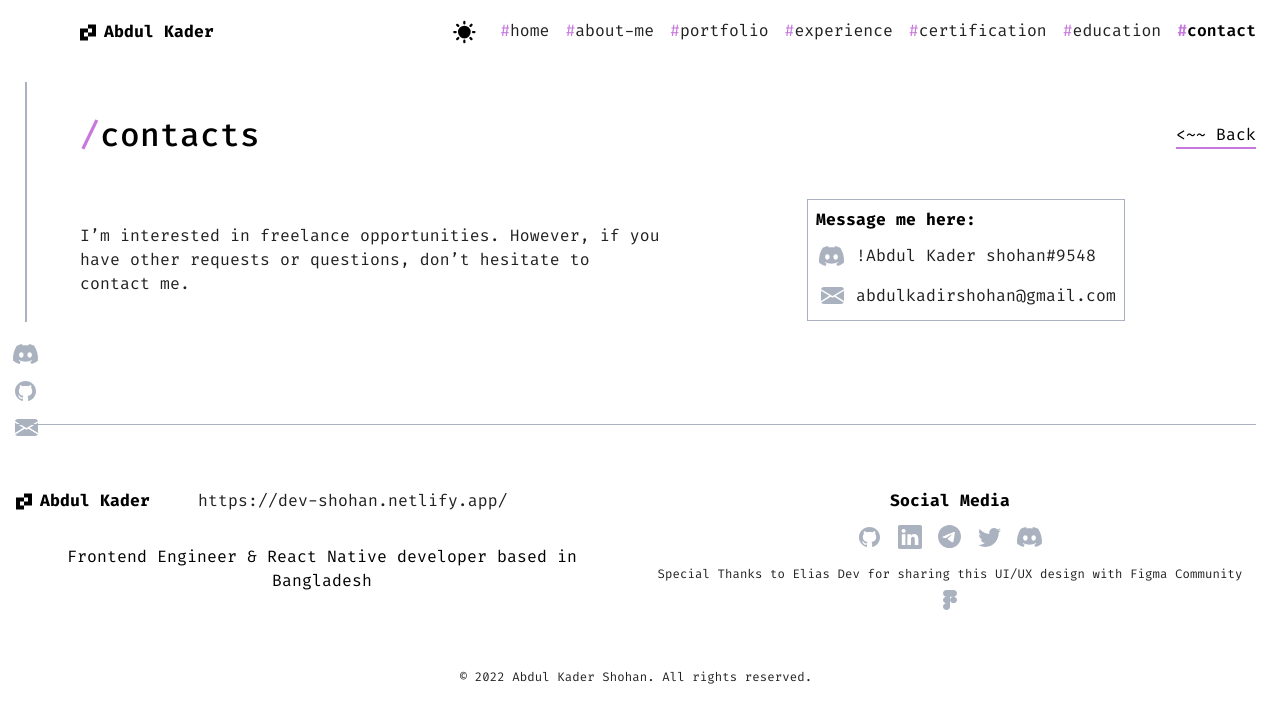
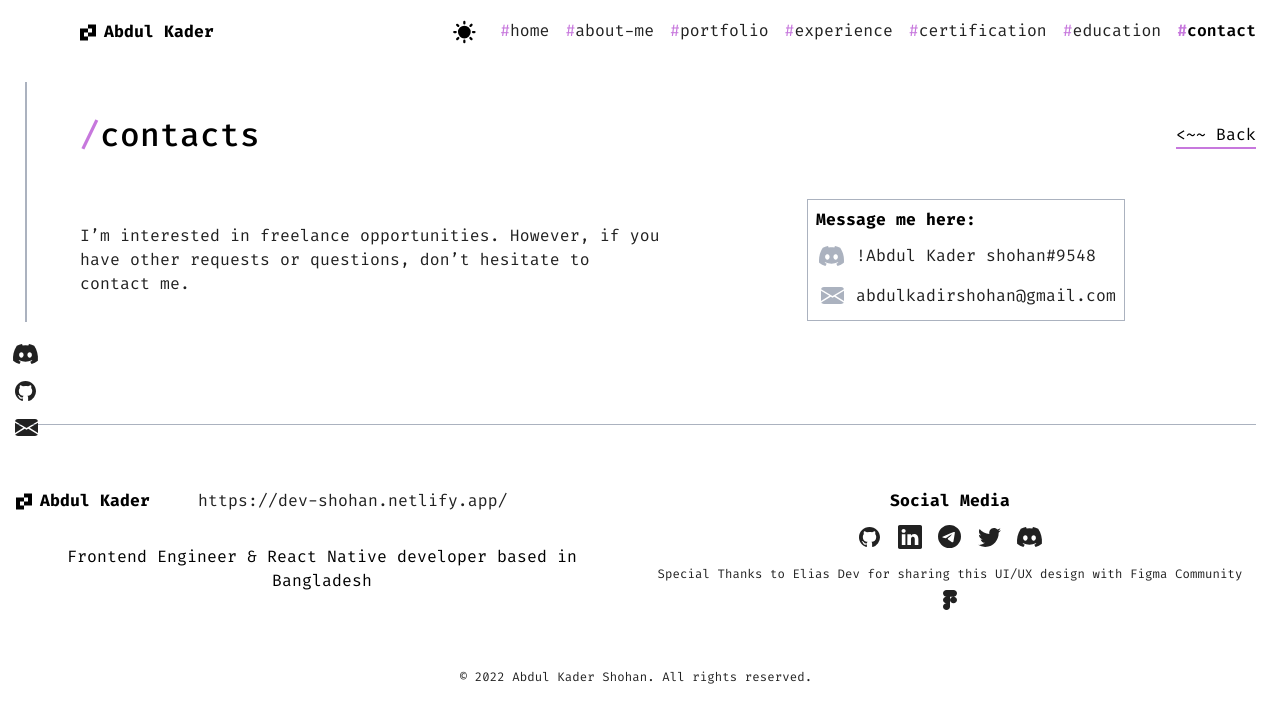
Before and after one commit to abdulkadershohan/react-protfolio, a React (Create React App) app: page /contact in a window 1280 px wide. Shown: the top 722 px of the page. Built offline with nearby package versions, Linux system fonts and the light colour scheme.

Commit message:
icon dual mode

```diff
--- /dev/null
+++ b/src/assets/svg/DiscordIcon.jsx
@@ -0,0 +1,21 @@
+import * as React from "react"
+import { useSelector } from "react-redux"
+const DiscordIcon = () => {
+    const { mode, textLight, textGray } = useSelector(state => state.theme)
+    const isDark = Boolean(mode === 'dark')
+    return (
+        <svg
+            xmlns="http://www.w3.org/2000/svg"
+            width={32}
+            height={32}
+            fill="none"
+
+        >
+            <path
+                fill={isDark ? textLight : textGray}
+                d="M24.164 7.66A19.963 19.963 0 0 0 19.075 6a.075.075 0 0 0-.047.007.08.08 0 0 0-.034.034c-.22.41-.464.946-.634 1.366a18.158 18.158 0 0 0-5.716 0c-.19-.468-.405-.924-.644-1.366a.081.081 0 0 0-.034-.034.076.076 0 0 0-.047-.007 19.826 19.826 0 0 0-5.09 1.658.065.065 0 0 0-.032.03c-3.24 5.082-4.13 10.039-3.694 14.934a.093.093 0 0 0 .033.06 20.388 20.388 0 0 0 6.242 3.313.075.075 0 0 0 .049 0 .08.08 0 0 0 .039-.031c.481-.689.91-1.415 1.278-2.18a.085.085 0 0 0-.016-.096.08.08 0 0 0-.028-.018 13.58 13.58 0 0 1-1.95-.976.081.081 0 0 1-.036-.047.086.086 0 0 1 .005-.061.084.084 0 0 1 .023-.031c.132-.104.263-.212.388-.32a.076.076 0 0 1 .08-.012c4.092 1.962 8.521 1.962 12.563 0a.077.077 0 0 1 .083.012c.125.108.257.216.388.32a.084.084 0 0 1 .032.071.086.086 0 0 1-.038.068c-.624.381-1.277.707-1.952.974a.077.077 0 0 0-.029.02.083.083 0 0 0-.022.064c0 .011.004.022.009.033.375.762.805 1.49 1.276 2.179.01.014.024.025.04.03a.075.075 0 0 0 .048.001 20.324 20.324 0 0 0 6.251-3.312.083.083 0 0 0 .033-.06c.522-5.66-.873-10.577-3.697-14.934a.053.053 0 0 0-.031-.031Zm-12.81 11.982c-1.232 0-2.246-1.188-2.246-2.644 0-1.458.995-2.645 2.247-2.645 1.26 0 2.265 1.197 2.247 2.645 0 1.456-.996 2.644-2.247 2.644Zm8.307 0c-1.231 0-2.247-1.188-2.247-2.644 0-1.458.995-2.645 2.247-2.645 1.261 0 2.267 1.197 2.247 2.645 0 1.456-.986 2.644-2.247 2.644Z"
+            />
+        </svg>
+    )
+}
+export default DiscordIcon
--- /dev/null
+++ b/src/assets/svg/EmailIcon.jsx
@@ -0,0 +1,15 @@
+import * as React from "react"
+import { useSelector } from "react-redux"
+const EmailIcon = () => {
+    const { mode, textLight, textGray } = useSelector(state => state.theme)
+    const isDark = Boolean(mode === 'dark')
+    return (
+        <svg xmlns="http://www.w3.org/2000/svg" width={32} height={32} fill="none">
+            <path
+                fill={isDark ? textLight : textGray}
+                d="M5.072 9.203a2.829 2.829 0 0 1 1.01-1.585C6.592 7.218 7.224 7 7.875 7h17.25c.651 0 1.283.218 1.793.618.509.4.865.96 1.01 1.585L16.5 16.087 5.072 9.203ZM5 10.82v10.064l8.342-5.04L5 10.82Zm9.719 5.855L5.275 22.38c.233.485.601.894 1.062 1.18.46.288.993.44 1.538.439h17.25c.544 0 1.078-.152 1.538-.439.46-.287.828-.697 1.061-1.182l-9.444-5.705-1.78 1.073-1.781-1.073v.002Zm4.94-.83L28 20.885V10.82l-8.342 5.023v.002Z"
+            />
+        </svg>
+    )
+}
+export default EmailIcon
--- /dev/null
+++ b/src/assets/svg/FigmaIcon.jsx
@@ -0,0 +1,17 @@
+import * as React from "react"
+import { useSelector } from "react-redux"
+const FigmaIcon = () => {
+    const { mode, textLight, textGray } = useSelector(state => state.theme)
+    const isDark = Boolean(mode === 'dark')
+    return (
+        (
+            <svg xmlns="http://www.w3.org/2000/svg" width={32} height={32} fill="none">
+                <path
+                    fill={isDark ? textLight : textGray}
+                    d="M16 16c0-.884.369-1.732 1.025-2.357a3.59 3.59 0 0 1 2.475-.976 3.59 3.59 0 0 1 2.475.976A3.255 3.255 0 0 1 23 16c0 .884-.369 1.732-1.025 2.357a3.59 3.59 0 0 1-2.475.976 3.59 3.59 0 0 1-2.475-.976A3.255 3.255 0 0 1 16 16Zm-7 6.667c0-.884.369-1.732 1.025-2.357a3.59 3.59 0 0 1 2.475-.977H16v3.334c0 .884-.369 1.732-1.025 2.357A3.59 3.59 0 0 1 12.5 26a3.59 3.59 0 0 1-2.475-.976A3.255 3.255 0 0 1 9 22.667ZM16 6v6.667h3.5a3.59 3.59 0 0 0 2.475-.977A3.255 3.255 0 0 0 23 9.333c0-.884-.369-1.732-1.025-2.357A3.59 3.59 0 0 0 19.5 6H16ZM9 9.333c0 .884.369 1.732 1.025 2.357a3.59 3.59 0 0 0 2.475.977H16V6h-3.5a3.59 3.59 0 0 0-2.475.976A3.255 3.255 0 0 0 9 9.333ZM9 16c0 .884.369 1.732 1.025 2.357a3.59 3.59 0 0 0 2.475.976H16v-6.666h-3.5a3.59 3.59 0 0 0-2.475.976A3.255 3.255 0 0 0 9 16Z"
+                />
+            </svg>
+        )
+    )
+}
+export default FigmaIcon
--- /dev/null
+++ b/src/assets/svg/GithubIcon.jsx
@@ -0,0 +1,15 @@
+import * as React from "react"
+import { useSelector } from "react-redux"
+const GithubIcon = () => {
+    const { mode, textLight, textGray } = useSelector(state => state.theme)
+    const isDark = Boolean(mode === 'dark')
+    return (
+        <svg xmlns="http://www.w3.org/2000/svg" width={32} height={32} fill="none">
+            <path
+                fill={isDark ? textLight : textGray}
+                d="M15.5 6C9.699 6 5 10.588 5 16.253c0 4.537 3.006 8.369 7.18 9.727.524.09.721-.218.721-.487 0-.243-.013-1.05-.013-1.91-2.638.475-3.32-.627-3.53-1.204-.119-.295-.63-1.205-1.077-1.448-.367-.192-.892-.667-.013-.68.827-.012 1.418.744 1.614 1.051.946 1.551 2.455 1.116 3.059.846.091-.666.367-1.115.669-1.371-2.336-.256-4.777-1.14-4.777-5.062 0-1.115.406-2.038 1.076-2.756-.105-.256-.473-1.307.105-2.717 0 0 .88-.269 2.887 1.051a9.964 9.964 0 0 1 2.625-.346c.893 0 1.785.115 2.625.346 2.008-1.333 2.888-1.05 2.888-1.05.577 1.409.21 2.46.105 2.716.67.718 1.076 1.628 1.076 2.756 0 3.934-2.454 4.806-4.79 5.062.38.32.708.936.708 1.897 0 1.371-.013 2.473-.013 2.82 0 .268.197.589.722.486a10.5 10.5 0 0 0 5.179-3.74A10.105 10.105 0 0 0 26 16.253C26 10.588 21.301 6 15.5 6Z"
+            />
+        </svg>
+    )
+}
+export default GithubIcon
--- /dev/null
+++ b/src/assets/svg/LinkDinIcon.jsx
@@ -0,0 +1,15 @@
+import * as React from "react"
+import { useSelector } from "react-redux"
+const LinkDinIcon = () => {
+    const { mode, textLight, textGray } = useSelector(state => state.theme)
+    const isDark = Boolean(mode === 'dark')
+    return (
+        <svg xmlns="http://www.w3.org/2000/svg" width={32} height={32} fill="none">
+            <path
+                fill={isDark ? textLight : textGray}
+                d="M4 5.719C4 4.769 4.789 4 5.763 4h20.475C27.21 4 28 4.77 28 5.719v20.562c0 .95-.789 1.719-1.762 1.719H5.762C4.79 28 4 27.23 4 26.281V5.719Zm7.415 18.372V13.253H7.813v10.838h3.602Zm-1.8-12.318c1.255 0 2.037-.831 2.037-1.872-.023-1.063-.78-1.872-2.013-1.872-1.233 0-2.039.81-2.039 1.872 0 1.041.782 1.872 1.99 1.872h.024Zm7.362 12.318v-6.053c0-.323.023-.648.12-.878.259-.647.851-1.318 1.848-1.318 1.303 0 1.823.993 1.823 2.452v5.797h3.602v-6.216c0-3.33-1.776-4.878-4.146-4.878-1.911 0-2.768 1.05-3.247 1.79v.037h-.024c.008-.012.015-.025.024-.037v-1.534h-3.6c.044 1.018 0 10.838 0 10.838h3.6Z"
+            />
+        </svg>
+    )
+}
+export default LinkDinIcon
--- /dev/null
+++ b/src/assets/svg/TelegramIcon.jsx
@@ -0,0 +1,15 @@
+import * as React from "react"
+import { useSelector } from "react-redux"
+const TelegramIcon = () => {
+    const { mode, textLight, textGray } = useSelector(state => state.theme)
+    const isDark = Boolean(mode === 'dark')
+    return (
+        <svg xmlns="http://www.w3.org/2000/svg" width={32} height={32} fill="none">
+            <path
+                fill={isDark ? textLight : textGray}
+                d="M27 15.5a11.5 11.5 0 1 1-23 0 11.5 11.5 0 0 1 23 0Zm-11.087-3.01a557.091 557.091 0 0 0-6.708 2.89c-.543.215-.83.428-.855.635-.043.349.395.487.992.675l.251.08c.587.19 1.377.413 1.787.422.374.009.79-.144 1.248-.46 3.132-2.115 4.75-3.183 4.85-3.206.072-.017.172-.037.239.023s.06.173.053.203c-.043.185-1.764 1.784-2.654 2.612-.277.259-.474.441-.514.483-.09.09-.18.18-.27.267-.547.526-.955.92.02 1.564.47.31.848.565 1.223.821.408.279.816.556 1.345.904.134.087.263.18.388.27.476.338.906.643 1.434.594.307-.029.625-.316.786-1.178.38-2.037 1.13-6.45 1.302-8.268.01-.15.005-.303-.018-.452a.485.485 0 0 0-.164-.312.756.756 0 0 0-.446-.134c-.431.007-1.097.239-4.29 1.567Z"
+            />
+        </svg>
+    )
+}
+export default TelegramIcon
--- /dev/null
+++ b/src/assets/svg/TwitterIcon.jsx
@@ -0,0 +1,15 @@
+import * as React from "react"
+import { useSelector } from "react-redux"
+const TwitterIcon = () => {
+    const { mode, textLight, textGray } = useSelector(state => state.theme)
+    const isDark = Boolean(mode === 'dark')
+    return (
+        <svg xmlns="http://www.w3.org/2000/svg" width={32} height={32} fill="none">
+            <path
+                fill={isDark ? textLight : textGray}
+                d="M11.225 26c8.68 0 13.428-7.312 13.428-13.641 0-.205 0-.412-.01-.617A9.7 9.7 0 0 0 27 9.255a9.448 9.448 0 0 1-2.715.757 4.81 4.81 0 0 0 2.08-2.656 9.298 9.298 0 0 1-3 1.16 4.7 4.7 0 0 0-2.678-1.452 4.656 4.656 0 0 0-2.994.504 4.771 4.771 0 0 0-2.075 2.252 4.876 4.876 0 0 0-.298 3.07 13.234 13.234 0 0 1-5.387-1.454 13.45 13.45 0 0 1-4.34-3.557 4.876 4.876 0 0 0-.514 3.497 4.808 4.808 0 0 0 1.977 2.908 4.717 4.717 0 0 1-2.136-.597v.066a4.855 4.855 0 0 0 1.068 3.037 4.714 4.714 0 0 0 2.715 1.666c-.404.113-.823.17-1.243.168-.296 0-.592-.027-.883-.083a4.796 4.796 0 0 0 1.68 2.383 4.67 4.67 0 0 0 2.73.945A9.372 9.372 0 0 1 4 23.858 13.272 13.272 0 0 0 11.225 26Z"
+            />
+        </svg>
+    )
+}
+export default TwitterIcon
--- a/src/components/footer/Footer.js
+++ b/src/components/footer/Footer.js
@@ -11,37 +11,44 @@ import twitter from "../../assets/Icon/twitter.svg";
 import logo from "../../assets/images/logo.png";
 import LogoImg from "../../assets/svg/LogoImg";
 import { CTypography } from "../../utility";
+import GithubIcon from "../../assets/svg/GithubIcon";
+import LinkDinIcom from "../../assets/svg/LinkDinIcon";
+import LinkDinIcon from "../../assets/svg/LinkDinIcon";
+import TelegramIcon from "../../assets/svg/TelegramIcon";
+import TwitterIcon from "../../assets/svg/TwitterIcon";
+import DiscordIcon from "../../assets/svg/DiscordIcon";
+import FigmaIcon from "../../assets/svg/FigmaIcon";
 const footerData = {
     socials: [
         {
             id: 1,
             name: 'github',
             link: "https://github.com/abdulkadershohan",
-            img: github
+            img: <GithubIcon />
         },
         {
             id: 2,
             name: 'linkedin',
             link: "https://www.linkedin.com/in/abdulkadershohan/",
-            img: linkedin
+            img: <LinkDinIcon />
         },
         {
             id: 3,
             name: 'telegram',
             link: "https://t.me/Abdulkadershohan",
-            img: telegram
+            img: <TelegramIcon />
         },
         {
             id: 4,
             name: 'twitter',
             link: "https://twitter.com/dev_shohan",
-            img: twitter
+            img: <TwitterIcon />
         },
         {
             id: 5,
             name: 'discord',
             link: "https://discord.com/users/522431317447802900",
-            img: discord
+            img: <DiscordIcon />
         }
     ],
     socialsTitle: "Social Media",
@@ -146,13 +153,7 @@ export default function Footer() {
                                                 }
                                             }}
                                         >
-                                            <Box
-                                                component='img'
-                                                src={item.img}
-                                                alt="item.name"
-                                            >
-
-                                            </Box>
+                                            {item.img}
 
                                         </Box>
                                     )
@@ -181,7 +182,7 @@ export default function Footer() {
                                                 href={"https://www.figma.com/community/file/1164933568884615740"}
                                                 target="_blank"
                                             >
-                                                <img src={figma} alt="figma" />
+                                                <FigmaIcon />
                                             </Box>
                                         </Box>
                                     </>
--- a/src/components/sidebar/Sidebar.js
+++ b/src/components/sidebar/Sidebar.js
@@ -1,24 +1,24 @@
 import { Box, Stack } from "@mui/material";
 import React from "react";
-import discord from '../../assets/Icon/discord.svg';
-import email from '../../assets/Icon/email.svg';
-import github from '../../assets/Icon/github.svg';
+import DiscordIcon from "../../assets/svg/DiscordIcon";
+import EmailIcon from "../../assets/svg/EmailIcon";
+import GithubIcon from "../../assets/svg/GithubIcon";
 const sidebarData = [
     {
         name: 'discord',
-        icon: discord,
+        icon: <DiscordIcon />,
         link: 'https://discord.com/users/522431317447802900',
         id: 1
     },
     {
         name: 'github',
-        icon: github,
+        icon: <GithubIcon />,
         link: "https://github.com/abdulkadershohan",
         id: 2
     },
     {
         name: 'email',
-        icon: email,
+        icon: <EmailIcon />,
         link: "mailto: abdulkadirshohan@gmail.com",
         id: 3
     }
@@ -59,27 +59,11 @@ export default function Sidebar() {
                                         // transition: "all 0.3s ease-in-out",
                                     },
                                 }}
-                            >  <img src={item.icon} alt={item.name} />
+                            >  {item.icon}
                             </Box>
                         ))
                     }
 
-                    {/* <a href="https://discord.com/users/522431317447802900"
-                        target={"_blank"} rel="noreferrer"
-                    >
-                        <img src={discord} alt="discord" />
-                    </a>
-                    <a href="https://github.com/abdulkadershohan"
-                        target={"_blank"} rel="noreferrer"
-                    >
-                        <img src={github} alt="github" />
-
-                    </a>
-                    <a href="mailto: abdulkadirshohan@gmail.com"
-                        target={"_blank"} rel="noreferrer"
-                    >
-                        <img src={email} alt="email" />
-                    </a> */}
                 </Stack>
 
             </Stack>
```
